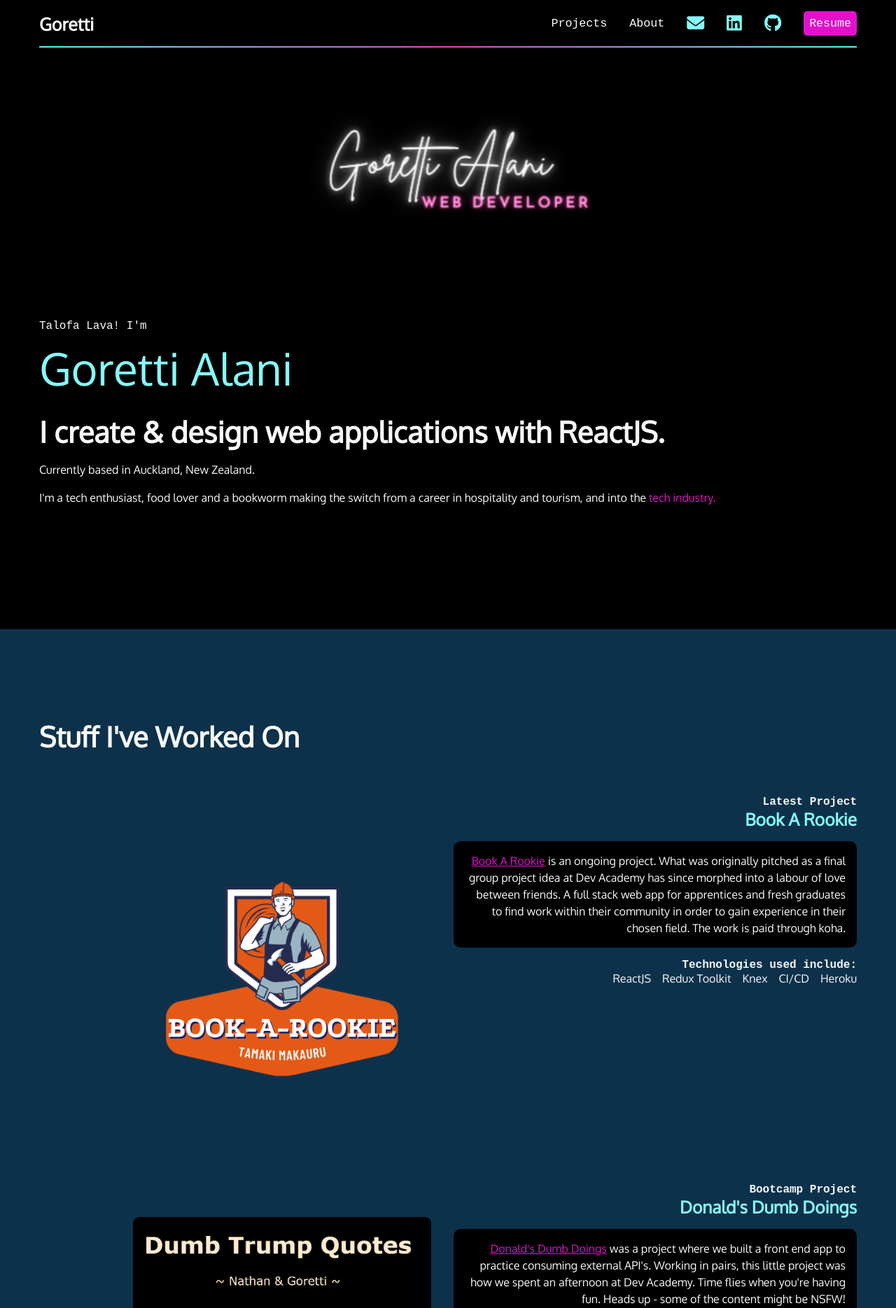
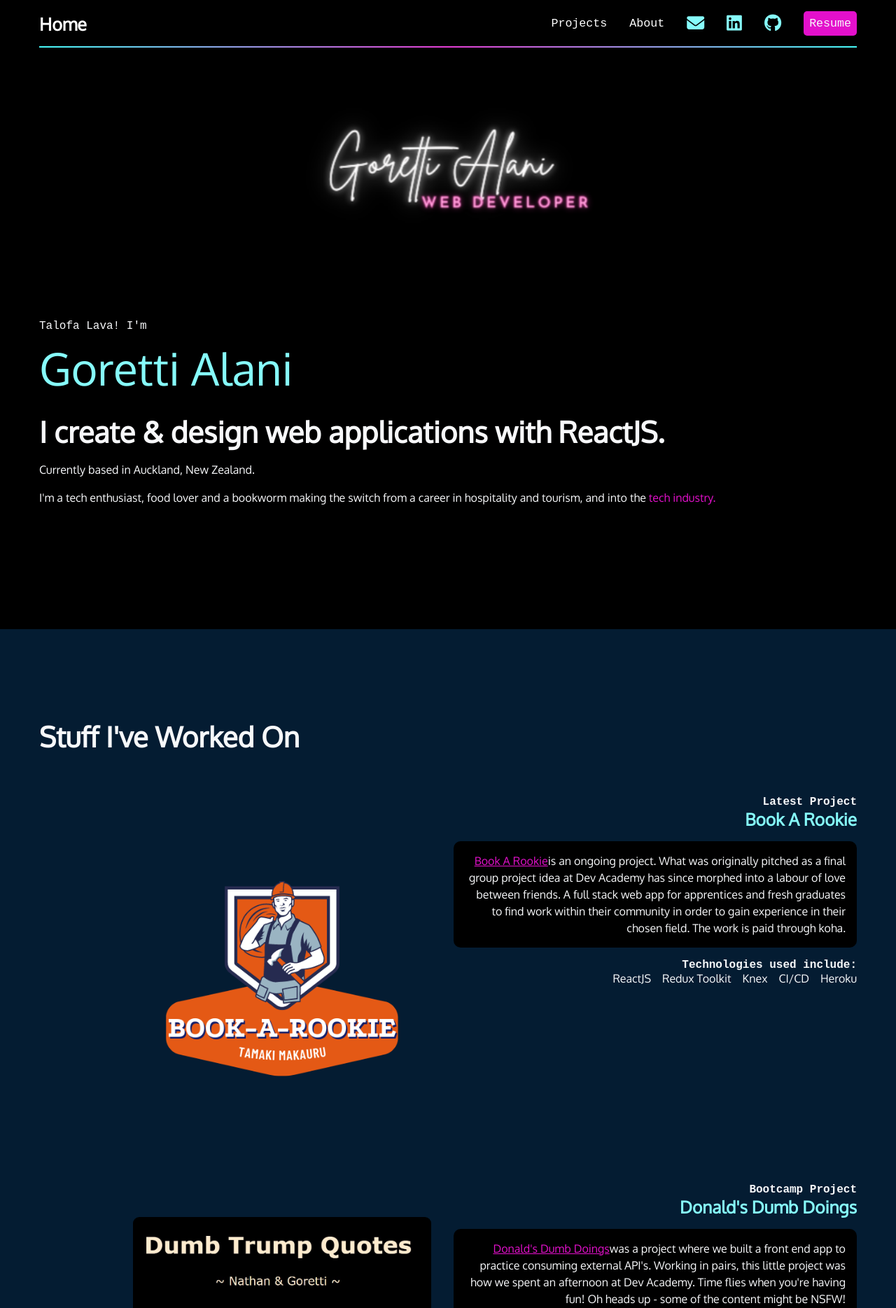
Before and after one commit to GorettiA/portfolio2022, a React (Create React App) app: page / in a window 1280 px wide. Shown: the top 1869 px of the page at 70% size. Built offline with nearby package versions, Linux system fonts and the light colour scheme; a web font is replaced by a local one.

Commit message:
adjust gradient css

```diff
--- a/src/App.css
+++ b/src/App.css
@@ -1,6 +1,6 @@
 :root {
   --black: #000000;
-  --dkblue: #0d314b;
+  --dkblue: #041C32;
   --plum: #4b0d49;
   --hotmag: #ff17e4;
   --magenta: #e310cb;
--- a/src/components/about.js
+++ b/src/components/about.js
@@ -1,16 +1,21 @@
 import React from 'react';
 import '../componentsCSS/about.css';
 
+export default function About() {
+	return (
+		<div className="intro">
+			<p className="name">
+				Talofa Lava! I'm <span>Goretti Alani</span>
+			</p>
 
-export default function About() {
-  return <div className="intro">
-  <p className="name">Talofa Lava! I'm <span>Goretti Alani</span></p>
+			<h1>I create & design web applications with ReactJS.</h1>
 
-<h1>I create & design web applications with ReactJS.</h1>
+			<p>Currently based in Auckland, New Zealand.</p>
 
-<p>Currently based in Auckland, New Zealand.</p>
-
-<p>I'm a tech enthusiast, food lover and a bookworm making the switch
-  from a career in hospitality and tourism, and into the <a>tech industry.</a></p>
-  </div>
+			<p>
+				I'm a tech enthusiast, food lover and a bookworm making the switch from a career in
+				hospitality and tourism, and into the <a>tech industry.</a>
+			</p>
+		</div>
+	);
 }
--- a/src/components/navbar.js
+++ b/src/components/navbar.js
@@ -7,7 +7,7 @@ export default function Navbar() {
 			<ul>
 				<li>
 					<h1>
-						<a href="index.html">Goretti</a>
+						<a href="index.html">Home</a>
 					</h1>
 				</li>
 				<li>
--- a/src/components/projects.js
+++ b/src/components/projects.js
@@ -15,11 +15,11 @@ export default function Projects() {
 						<p className="project-text">
 							<a href="https://trainee-jobs-dev.herokuapp.com/" target="_blank" rel="noreferrer">
 								Book A Rookie
-							</a>{' '}
+							</a>
 							is an ongoing project. What was originally pitched as a final group project idea at
 							Dev Academy has since morphed into a labour of love between friends. A full stack web
 							app for apprentices and fresh graduates to find work within their community in order
-							to gain experience in their chosen field. The work is paid through koha.{' '}
+							to gain experience in their chosen field. The work is paid through koha.
 						</p>
 						<h4>Technologies used include:</h4>
 						<ul>
@@ -40,10 +40,10 @@ export default function Projects() {
 						<p className="project-text">
 							<a href="https://donalds-dumb-doings.herokuapp.com/" target="_blank" rel="noreferrer">
 								Donald's Dumb Doings
-							</a>{' '}
+							</a>
 							was a project where we built a front end app to practice consuming external API's.
 							Working in pairs, this little project was how we spent an afternoon at Dev Academy.
-							Time flies when you're having fun. Heads up - some of the content might be NSFW!
+							Time flies when you're having fun! Oh heads up - some of the content might be NSFW!
 						</p>
 						<h4>Technologies used include:</h4>
 						<ul>
--- a/src/componentsCSS/projects.css
+++ b/src/componentsCSS/projects.css
@@ -77,3 +77,8 @@
     }
 
 }
+
+.gradient {
+    background: radial-gradient(circle, rgba(230,61,214,1) 0%, rgba(70,252,250,1) 100%);
+    height: 2px;
+  }
```
